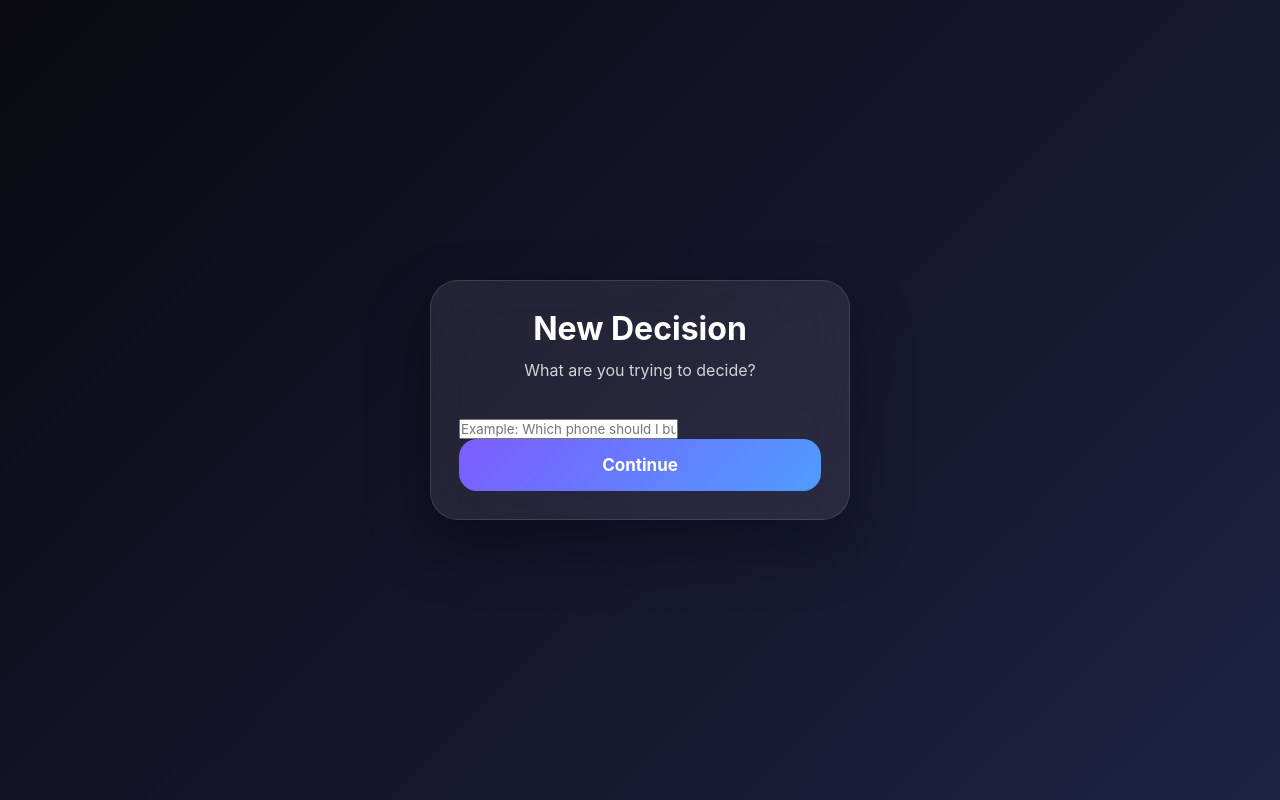
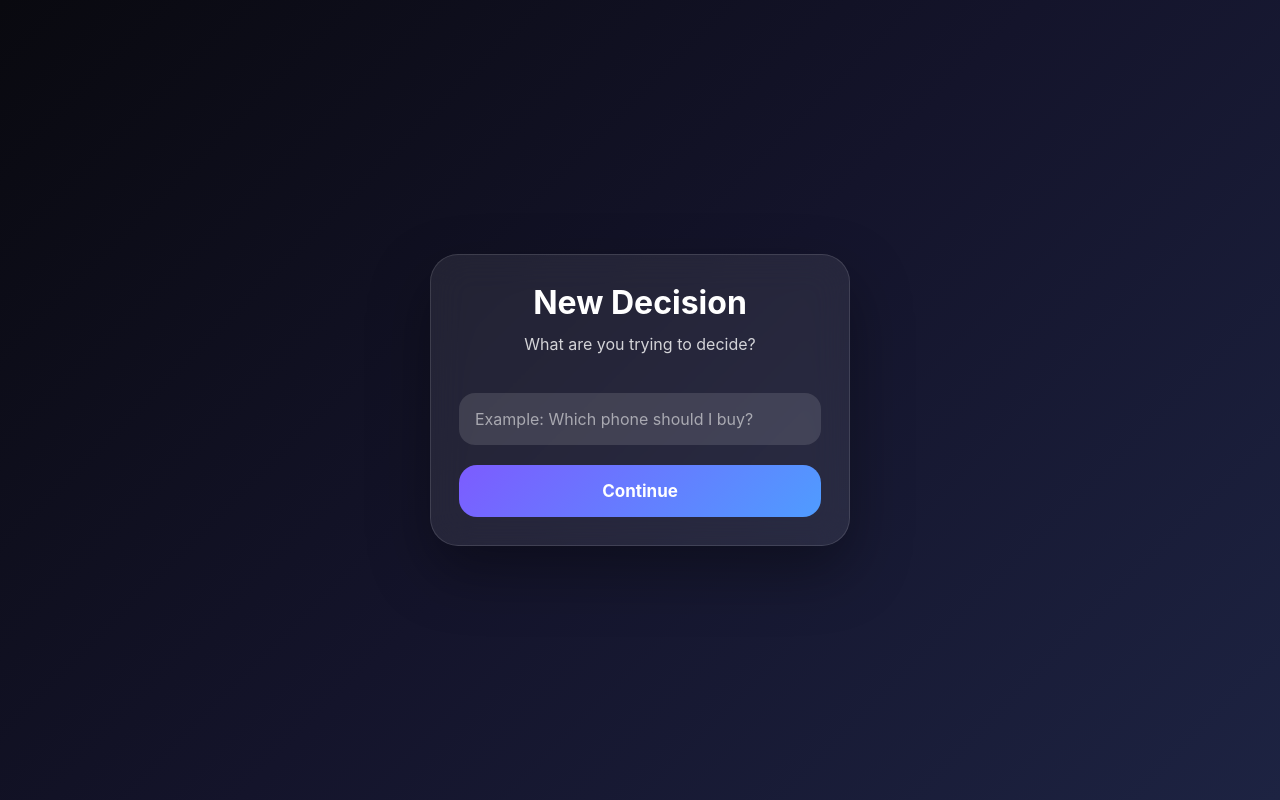
Before and after one commit to gokuxdeku528-del/DecisionBox, a plain HTML site: page index.html in a window 1280 px wide. Both pictures are taken after a click on the button "Start Decision". Drawn offline with Linux system fonts and the light colour scheme.

Commit message:
Update Style.css

```diff
--- a/Style.css
+++ b/Style.css
@@ -85,3 +85,18 @@ transform:translateY(0);
 }
 
                       }
+input{
+width:100%;
+padding:16px;
+margin-bottom:20px;
+border:none;
+outline:none;
+border-radius:16px;
+background:rgba(255,255,255,.12);
+color:white;
+font-size:16px;
+}
+
+input::placeholder{
+color:rgba(255,255,255,.55);
+  }
```
